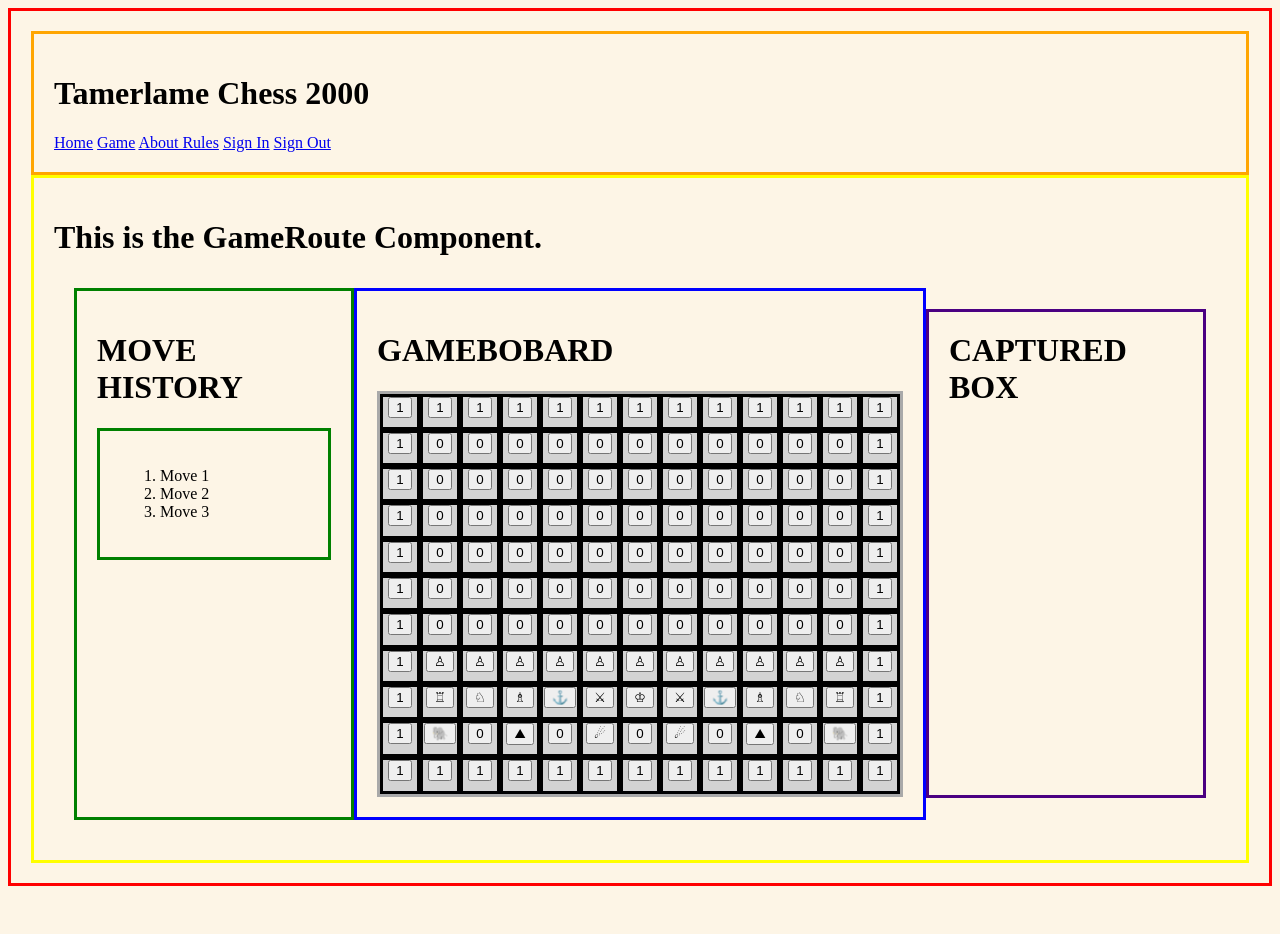
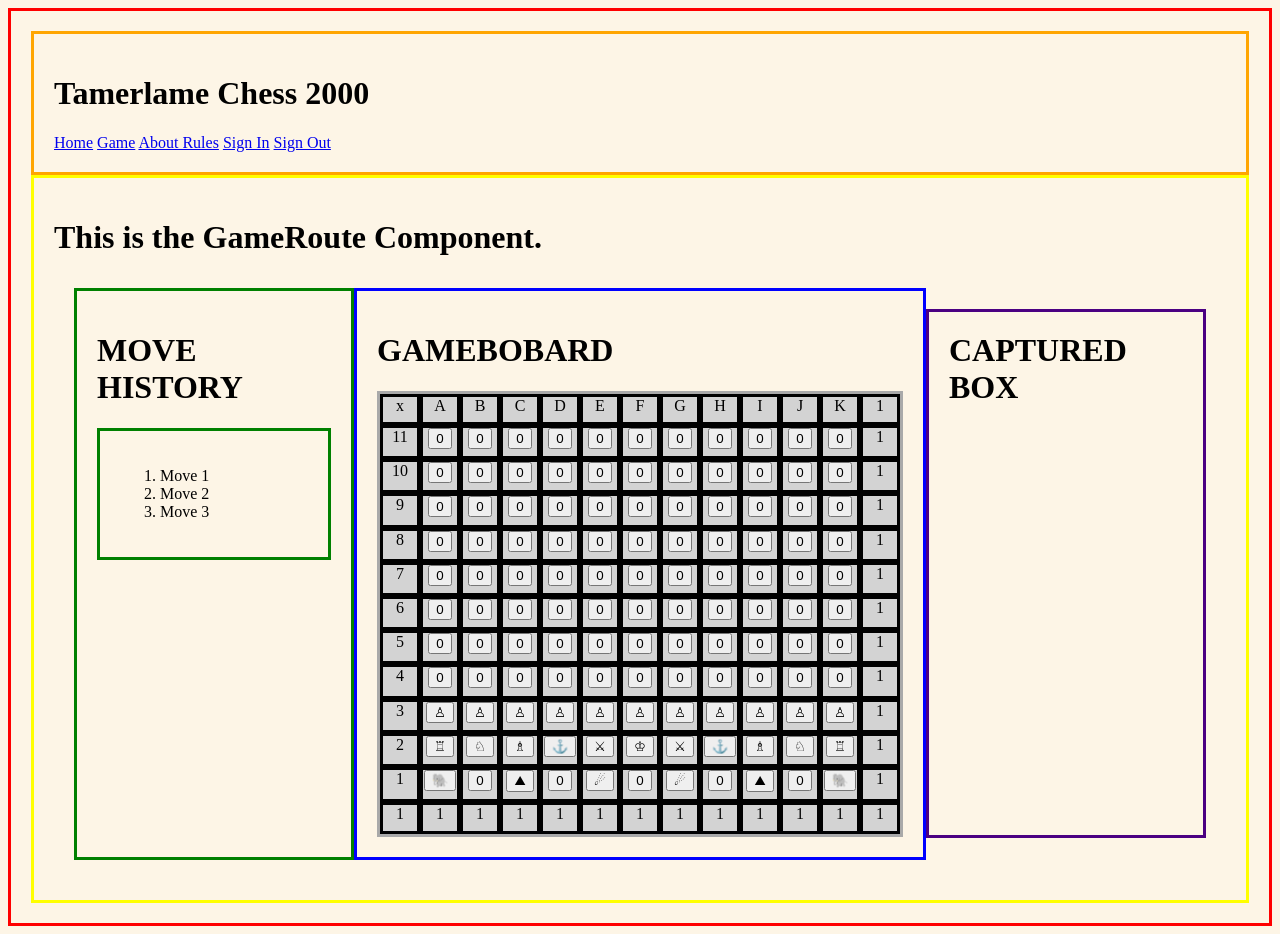
Before and after one commit to bobbydwise1/capstone-react-week3, a React app: page /#/gameroute in a window 1280 px wide. Before the commit this address led to /#/GameRoute. Before the commit the page ends 894 px from the top, so only its background shows below. Built offline with nearby package versions, Linux system fonts and the light colour scheme.

Commit message:
Adjust gameboard for state.

```diff
--- a/src/components/gameboard.jsx
+++ b/src/components/gameboard.jsx
@@ -22,7 +22,7 @@ class Gameboard extends React.Component {
 
     const gridContainer = {
       display: "grid",
-      height: "400px",
+      height: "440px",
       width: "520px",
       gridTemplateColumns: "1fr 1fr 1fr 1fr 1fr 1fr 1fr 1fr 1fr 1fr 1fr 1fr 1fr",
       gridColumnGap: "0px",
@@ -55,16 +55,18 @@ class Gameboard extends React.Component {
     // ]);
 
     const gameSystem = math.matrix([
-      [1,1,1,1,1,1,1,1,1,1,1,1,1],
-      [1,0,0,0,0,0,0,0,0,0,0,0,1],
-      [1,0,0,0,0,0,0,0,0,0,0,0,1],
-      [1,0,0,0,0,0,0,0,0,0,0,0,1],
-      [1,0,0,0,0,0,0,0,0,0,0,0,1],
-      [1,0,0,0,0,0,0,0,0,0,0,0,1],
-      [1,0,0,0,0,0,0,0,0,0,0,0,1],
-      [1,'♙','♙','♙','♙','♙','♙','♙','♙','♙','♙','♙',1],
-      [1,'♖','♘','♗','⚓','⚔','♔','⚔','⚓','♗','♘','♖',1],
-      [1,'🐘',0,'⛰',0,'☄',0,'☄',0,'⛰',0,'🐘',1],
+      ['x','A','B','C','D','E','F','G','H','I','J','K',1],
+      ['11',0,0,0,0,0,0,0,0,0,0,0,1],
+      ['10',0,0,0,0,0,0,0,0,0,0,0,1],
+      ['9',0,0,0,0,0,0,0,0,0,0,0,1],
+      ['8',0,0,0,0,0,0,0,0,0,0,0,1],
+      ['7',0,0,0,0,0,0,0,0,0,0,0,1],
+      ['6',0,0,0,0,0,0,0,0,0,0,0,1],
+      ['5',0,0,0,0,0,0,0,0,0,0,0,1],
+      ['4',0,0,0,0,0,0,0,0,0,0,0,1],
+      ['3','♙','♙','♙','♙','♙','♙','♙','♙','♙','♙','♙',1],
+      ['2','♖','♘','♗','⚓','⚔','♔','⚔','⚓','♗','♘','♖',1],
+      ['1','🐘',0,'⛰',0,'☄',0,'☄',0,'⛰',0,'🐘',1],
       [1,1,1,1,1,1,1,1,1,1,1,1,1],
     ]);
 
@@ -75,21 +77,21 @@ class Gameboard extends React.Component {
         <h1>GAMEBOBARD</h1>
 
          <div style={gridContainer}>
-           <div style={gridItem}><button>{gameSystem._data[0][0]}</button></div>
-           <div style={gridItem}><button>{gameSystem._data[0][1]}</button></div>
-           <div style={gridItem}><button>{gameSystem._data[0][2]}</button></div>
-           <div style={gridItem}><button>{gameSystem._data[0][3]}</button></div>
-           <div style={gridItem}><button>{gameSystem._data[0][4]}</button></div>
-           <div style={gridItem}><button>{gameSystem._data[0][5]}</button></div>
-           <div style={gridItem}><button>{gameSystem._data[0][6]}</button></div>
-           <div style={gridItem}><button>{gameSystem._data[0][7]}</button></div>
-           <div style={gridItem}><button>{gameSystem._data[0][8]}</button></div>
-           <div style={gridItem}><button>{gameSystem._data[0][9]}</button></div>
-           <div style={gridItem}><button>{gameSystem._data[0][10]}</button></div>
-           <div style={gridItem}><button>{gameSystem._data[0][11]}</button></div>
-           <div style={gridItem}><button>{gameSystem._data[0][12]}</button></div>
+           <div style={gridItem}>{gameSystem._data[0][0]}</div>
+           <div style={gridItem}>{gameSystem._data[0][1]}</div>
+           <div style={gridItem}>{gameSystem._data[0][2]}</div>
+           <div style={gridItem}>{gameSystem._data[0][3]}</div>
+           <div style={gridItem}>{gameSystem._data[0][4]}</div>
+           <div style={gridItem}>{gameSystem._data[0][5]}</div>
+           <div style={gridItem}>{gameSystem._data[0][6]}</div>
+           <div style={gridItem}>{gameSystem._data[0][7]}</div>
+           <div style={gridItem}>{gameSystem._data[0][8]}</div>
+           <div style={gridItem}>{gameSystem._data[0][9]}</div>
+           <div style={gridItem}>{gameSystem._data[0][10]}</div>
+           <div style={gridItem}>{gameSystem._data[0][11]}</div>
+           <div style={gridItem}>{gameSystem._data[0][12]}</div>
 
-           <div style={gridItem}><button>{gameSystem._data[1][0]}</button></div>
+           <div style={gridItem}>{gameSystem._data[1][0]}</div>
            <div style={gridItem}><button>{gameSystem._data[1][1]}</button></div>
            <div style={gridItem}><button>{gameSystem._data[1][2]}</button></div>
            <div style={gridItem}><button>{gameSystem._data[1][3]}</button></div>
@@ -101,9 +103,9 @@ class Gameboard extends React.Component {
            <div style={gridItem}><button>{gameSystem._data[1][9]}</button></div>
            <div style={gridItem}><button>{gameSystem._data[1][10]}</button></div>
            <div style={gridItem}><button>{gameSystem._data[1][11]}</button></div>
-           <div style={gridItem}><button>{gameSystem._data[1][12]}</button></div>
+           <div style={gridItem}>{gameSystem._data[1][12]}</div>
 
-           <div style={gridItem}><button>{gameSystem._data[2][0]}</button></div>
+           <div style={gridItem}>{gameSystem._data[2][0]}</div>
            <div style={gridItem}><button>{gameSystem._data[2][1]}</button></div>
            <div style={gridItem}><button>{gameSystem._data[2][2]}</button></div>
            <div style={gridItem}><button>{gameSystem._data[2][3]}</button></div>
@@ -115,9 +117,9 @@ class Gameboard extends React.Component {
            <div style={gridItem}><button>{gameSystem._data[2][9]}</button></div>
            <div style={gridItem}><button>{gameSystem._data[2][10]}</button></div>
            <div style={gridItem}><button>{gameSystem._data[2][11]}</button></div>
-           <div style={gridItem}><button>{gameSystem._data[2][12]}</button></div>
+           <div style={gridItem}>{gameSystem._data[2][12]}</div>
 
-           <div style={gridItem}><button>{gameSystem._data[3][0]}</button></div>
+           <div style={gridItem}>{gameSystem._data[3][0]}</div>
            <div style={gridItem}><button>{gameSystem._data[3][1]}</button></div>
            <div style={gridItem}><button>{gameSystem._data[3][2]}</button></div>
            <div style={gridItem}><button>{gameSystem._data[3][3]}</button></div>
@@ -129,9 +131,9 @@ class Gameboard extends React.Component {
            <div style={gridItem}><button>{gameSystem._data[3][9]}</button></div>
            <div style={gridItem}><button>{gameSystem._data[3][10]}</button></div>
            <div style={gridItem}><button>{gameSystem._data[3][11]}</button></div>
-           <div style={gridItem}><button>{gameSystem._data[3][12]}</button></div>
+           <div style={gridItem}>{gameSystem._data[3][12]}</div>
 
-           <div style={gridItem}><button>{gameSystem._data[4][0]}</button></div>
+           <div style={gridItem}>{gameSystem._data[4][0]}</div>
            <div style={gridItem}><button>{gameSystem._data[4][1]}</button></div>
            <div style={gridItem}><button>{gameSystem._data[4][2]}</button></div>
            <div style={gridItem}><button>{gameSystem._data[4][3]}</button></div>
@@ -143,9 +145,9 @@ class Gameboard extends React.Component {
            <div style={gridItem}><button>{gameSystem._data[4][9]}</button></div>
            <div style={gridItem}><button>{gameSystem._data[4][10]}</button></div>
            <div style={gridItem}><button>{gameSystem._data[4][11]}</button></div>
-           <div style={gridItem}><button>{gameSystem._data[4][12]}</button></div>
+           <div style={gridItem}>{gameSystem._data[4][12]}</div>
 
-           <div style={gridItem}><button>{gameSystem._data[5][0]}</button></div>
+           <div style={gridItem}>{gameSystem._data[5][0]}</div>
            <div style={gridItem}><button>{gameSystem._data[5][1]}</button></div>
            <div style={gridItem}><button>{gameSystem._data[5][2]}</button></div>
            <div style={gridItem}><button>{gameSystem._data[5][3]}</button></div>
@@ -157,9 +159,9 @@ class Gameboard extends React.Component {
            <div style={gridItem}><button>{gameSystem._data[5][9]}</button></div>
            <div style={gridItem}><button>{gameSystem._data[5][10]}</button></div>
            <div style={gridItem}><button>{gameSystem._data[5][11]}</button></div>
-           <div style={gridItem}><button>{gameSystem._data[5][12]}</button></div>
+           <div style={gridItem}>{gameSystem._data[5][12]}</div>
 
-           <div style={gridItem}><button>{gameSystem._data[6][0]}</button></div>
+           <div style={gridItem}>{gameSystem._data[6][0]}</div>
            <div style={gridItem}><button>{gameSystem._data[6][1]}</button></div>
            <div style={gridItem}><button>{gameSystem._data[6][2]}</button></div>
            <div style={gridItem}><button>{gameSystem._data[6][3]}</button></div>
@@ -171,9 +173,9 @@ class Gameboard extends React.Component {
            <div style={gridItem}><button>{gameSystem._data[6][9]}</button></div>
            <div style={gridItem}><button>{gameSystem._data[6][10]}</button></div>
            <div style={gridItem}><button>{gameSystem._data[6][11]}</button></div>
-           <div style={gridItem}><button>{gameSystem._data[6][12]}</button></div>
+           <div style={gridItem}>{gameSystem._data[6][12]}</div>
 
-           <div style={gridItem}><button>{gameSystem._data[7][0]}</button></div>
+           <div style={gridItem}>{gameSystem._data[7][0]}</div>
            <div style={gridItem}><button>{gameSystem._data[7][1]}</button></div>
            <div style={gridItem}><button>{gameSystem._data[7][2]}</button></div>
            <div style={gridItem}><button>{gameSystem._data[7][3]}</button></div>
@@ -185,9 +187,9 @@ class Gameboard extends React.Component {
            <div style={gridItem}><button>{gameSystem._data[7][9]}</button></div>
            <div style={gridItem}><button>{gameSystem._data[7][10]}</button></div>
            <div style={gridItem}><button>{gameSystem._data[7][11]}</button></div>
-           <div style={gridItem}><button>{gameSystem._data[7][12]}</button></div>
+           <div style={gridItem}>{gameSystem._data[7][12]}</div>
 
-           <div style={gridItem}><button>{gameSystem._data[8][0]}</button></div>
+           <div style={gridItem}>{gameSystem._data[8][0]}</div>
            <div style={gridItem}><button>{gameSystem._data[8][1]}</button></div>
            <div style={gridItem}><button>{gameSystem._data[8][2]}</button></div>
            <div style={gridItem}><button>{gameSystem._data[8][3]}</button></div>
@@ -199,9 +201,9 @@ class Gameboard extends React.Component {
            <div style={gridItem}><button>{gameSystem._data[8][9]}</button></div>
            <div style={gridItem}><button>{gameSystem._data[8][10]}</button></div>
            <div style={gridItem}><button>{gameSystem._data[8][11]}</button></div>
-           <div style={gridItem}><button>{gameSystem._data[8][12]}</button></div>
+           <div style={gridItem}>{gameSystem._data[8][12]}</div>
 
-           <div style={gridItem}><button>{gameSystem._data[9][0]}</button></div>
+           <div style={gridItem}>{gameSystem._data[9][0]}</div>
            <div style={gridItem}><button>{gameSystem._data[9][1]}</button></div>
            <div style={gridItem}><button>{gameSystem._data[9][2]}</button></div>
            <div style={gridItem}><button>{gameSystem._data[9][3]}</button></div>
@@ -213,9 +215,9 @@ class Gameboard extends React.Component {
            <div style={gridItem}><button>{gameSystem._data[9][9]}</button></div>
            <div style={gridItem}><button>{gameSystem._data[9][10]}</button></div>
            <div style={gridItem}><button>{gameSystem._data[9][11]}</button></div>
-           <div style={gridItem}><button>{gameSystem._data[9][12]}</button></div>
+           <div style={gridItem}>{gameSystem._data[9][12]}</div>
 
-           <div style={gridItem}><button>{gameSystem._data[10][0]}</button></div>
+           <div style={gridItem}>{gameSystem._data[10][0]}</div>
            <div style={gridItem}><button>{gameSystem._data[10][1]}</button></div>
            <div style={gridItem}><button>{gameSystem._data[10][2]}</button></div>
            <div style={gridItem}><button>{gameSystem._data[10][3]}</button></div>
@@ -227,7 +229,35 @@ class Gameboard extends React.Component {
            <div style={gridItem}><button>{gameSystem._data[10][9]}</button></div>
            <div style={gridItem}><button>{gameSystem._data[10][10]}</button></div>
            <div style={gridItem}><button>{gameSystem._data[10][11]}</button></div>
-           <div style={gridItem}><button>{gameSystem._data[10][12]}</button></div>
+           <div style={gridItem}>{gameSystem._data[10][12]}</div>
+
+           <div style={gridItem}>{gameSystem._data[11][0]}</div>
+           <div style={gridItem}><button>{gameSystem._data[11][1]}</button></div>
+           <div style={gridItem}><button>{gameSystem._data[11][2]}</button></div>
+           <div style={gridItem}><button>{gameSystem._data[11][3]}</button></div>
+           <div style={gridItem}><button>{gameSystem._data[11][4]}</button></div>
+           <div style={gridItem}><button>{gameSystem._data[11][5]}</button></div>
+           <div style={gridItem}><button>{gameSystem._data[11][6]}</button></div>
+           <div style={gridItem}><button>{gameSystem._data[11][7]}</button></div>
+           <div style={gridItem}><button>{gameSystem._data[11][8]}</button></div>
+           <div style={gridItem}><button>{gameSystem._data[11][9]}</button></div>
+           <div style={gridItem}><button>{gameSystem._data[11][10]}</button></div>
+           <div style={gridItem}><button>{gameSystem._data[11][11]}</button></div>
+           <div style={gridItem}>{gameSystem._data[11][12]}</div>
+
+           <div style={gridItem}>{gameSystem._data[12][0]}</div>
+           <div style={gridItem}>{gameSystem._data[12][1]}</div>
+           <div style={gridItem}>{gameSystem._data[12][2]}</div>
+           <div style={gridItem}>{gameSystem._data[12][3]}</div>
+           <div style={gridItem}>{gameSystem._data[12][4]}</div>
+           <div style={gridItem}>{gameSystem._data[12][5]}</div>
+           <div style={gridItem}>{gameSystem._data[12][6]}</div>
+           <div style={gridItem}>{gameSystem._data[12][7]}</div>
+           <div style={gridItem}>{gameSystem._data[12][8]}</div>
+           <div style={gridItem}>{gameSystem._data[12][9]}</div>
+           <div style={gridItem}>{gameSystem._data[12][10]}</div>
+           <div style={gridItem}>{gameSystem._data[12][11]}</div>
+           <div style={gridItem}>{gameSystem._data[12][12]}</div>
 
          </div>
 
```
